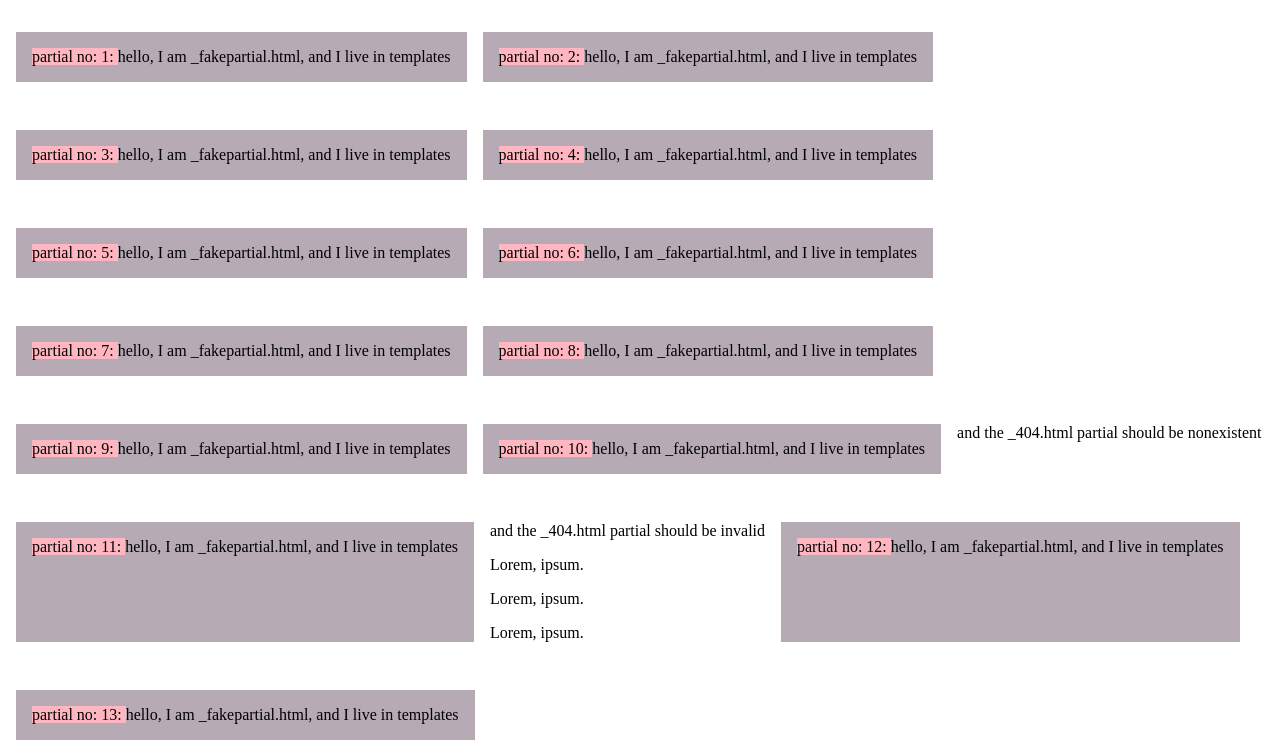
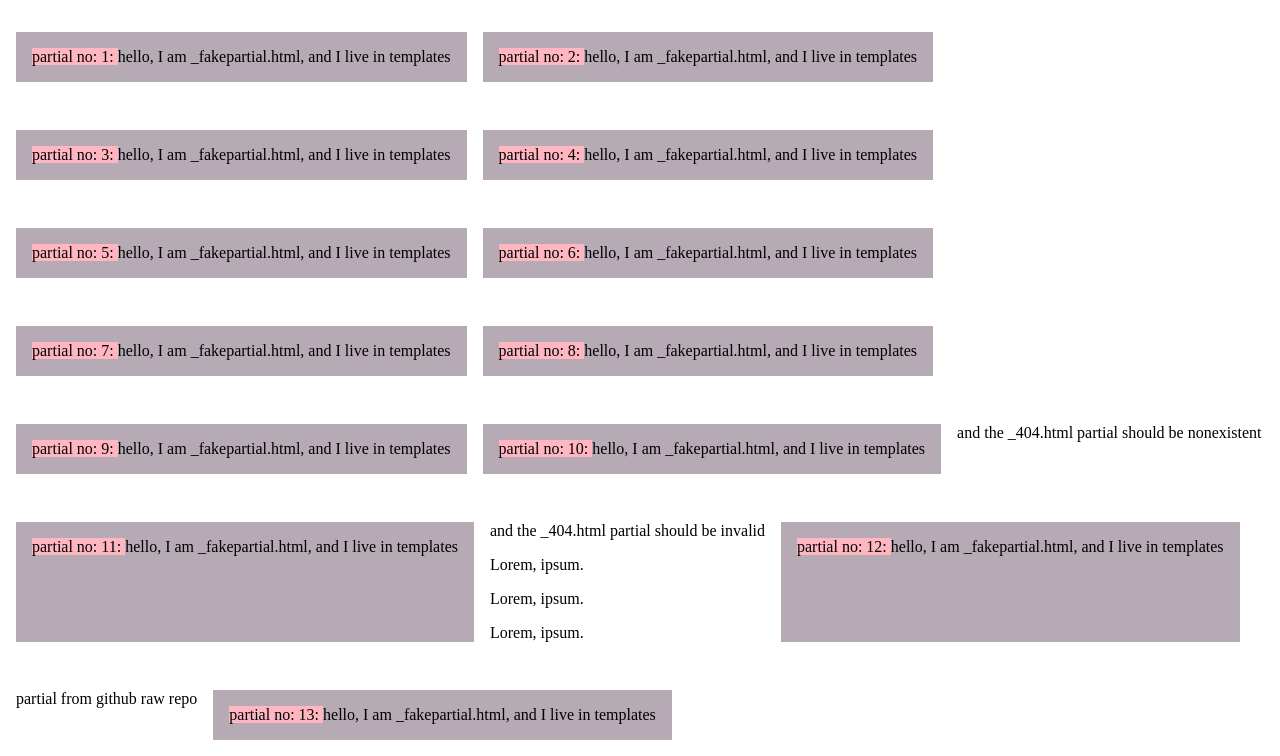
Before and after one commit to spaceface42/_blackhole-frontend, a plain HTML site: page docs/index.html in a window 1280 px wide. Shown: the part 105-861 px from the top of the page. Drawn offline with Linux system fonts and the light colour scheme; no server answers.

Commit message:
partial fetched from backend repo

```diff
--- a/docs/index.html
+++ b/docs/index.html
@@ -85,14 +85,30 @@
   </div>
 
   <link rel="html" href="./rsrc/template/_fakepartial.html" />
+
   <div>
-
     <p>and the _404.html partial should be invalid</p>
     <link rel="html" href="./rsrc/template/_realinvalid.html" />
   </div>
 
+
+
   <link rel="html" href="./rsrc/template/_fakepartial.html" />
+
+<div>
+  <p>partial from github raw repo</p>
+  <link rel="html" href="https://raw.githubusercontent.com/spaceface42/_blackhole/main/_blackhole/index.html" />
+
+</div>
+
+
+
   <link rel="html" href="./rsrc/template/_fakepartial.html" />
+
+
+
+
+
 </main>
 
 
```
Also changed, not shown: 1 other file.
